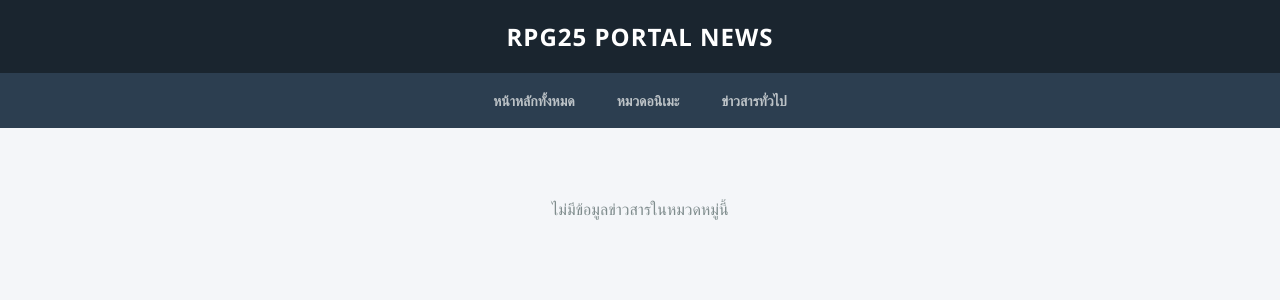
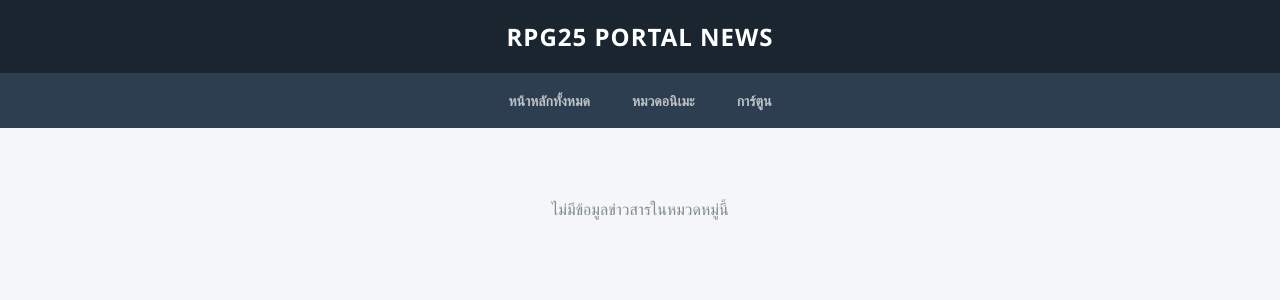
Before and after one commit to krit2551/news-app-v2, a Flask app: page /category/1 in a window 1280 px wide. Shown: the top 300 px of the page. Run offline with Flask 3, Linux system fonts and the light colour scheme.

Commit message:
Update index.html

```diff
--- a/templates/index.html
+++ b/templates/index.html
@@ -130,7 +130,7 @@
     <nav>
         <a href="/" class="{{ 'active' if current_tab == 'all' else '' }}">หน้าหลักทั้งหมด</a>
         <a href="/category/anime" class="{{ 'active' if current_tab == 'anime' else '' }}">หมวดอนิเมะ</a>
-        <a href="/category/local" class="{{ 'active' if current_tab == 'local' else '' }}">ข่าวสารทั่วไป</a>
+        <a href="/category/local" class="{{ 'active' if current_tab == 'local' else '' }}">การ์ตูน</a>
     </nav>
 
     <div class="container">
@@ -139,7 +139,7 @@
             <img src="{{ article.image_src }}" alt="{{ article.title }}" class="news-image">
             <div class="news-content">
                 <span class="news-category" style="background-color: {{ article.category_color }};">
-                    {% if article.category == 'anime' %} อนิเมะ {% else %} ทั่วไป {% endif %}
+                    {% if article.category == 'anime' %} อนิเมะ {% else %} การ์ตูน {% endif %}
                 </span>
                 <h2 class="news-title">{{ article.title }}</h2>
                 <div class="news-date">โพสต์เมื่อ: {{ article.post_date }}</div>
```
